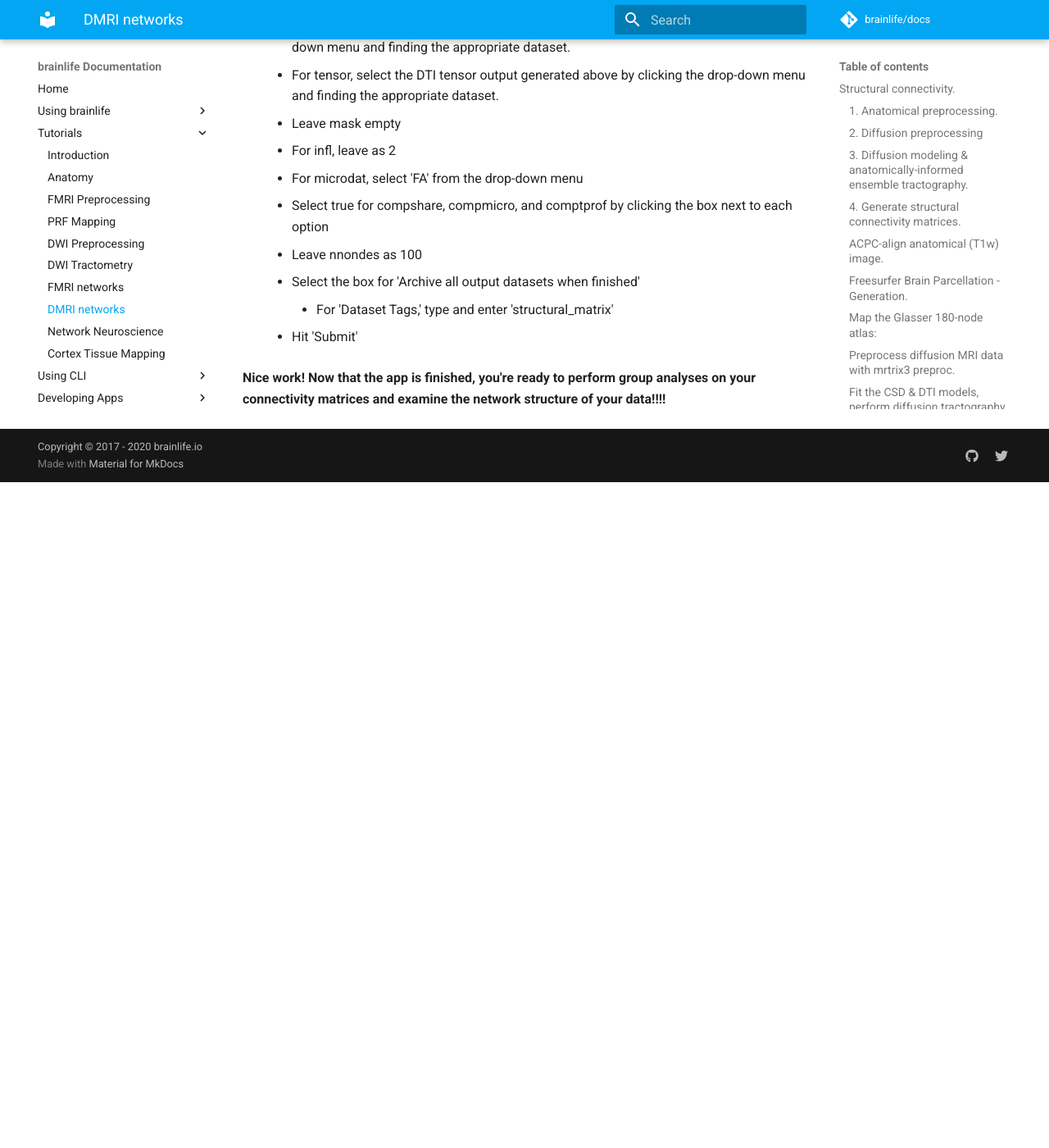
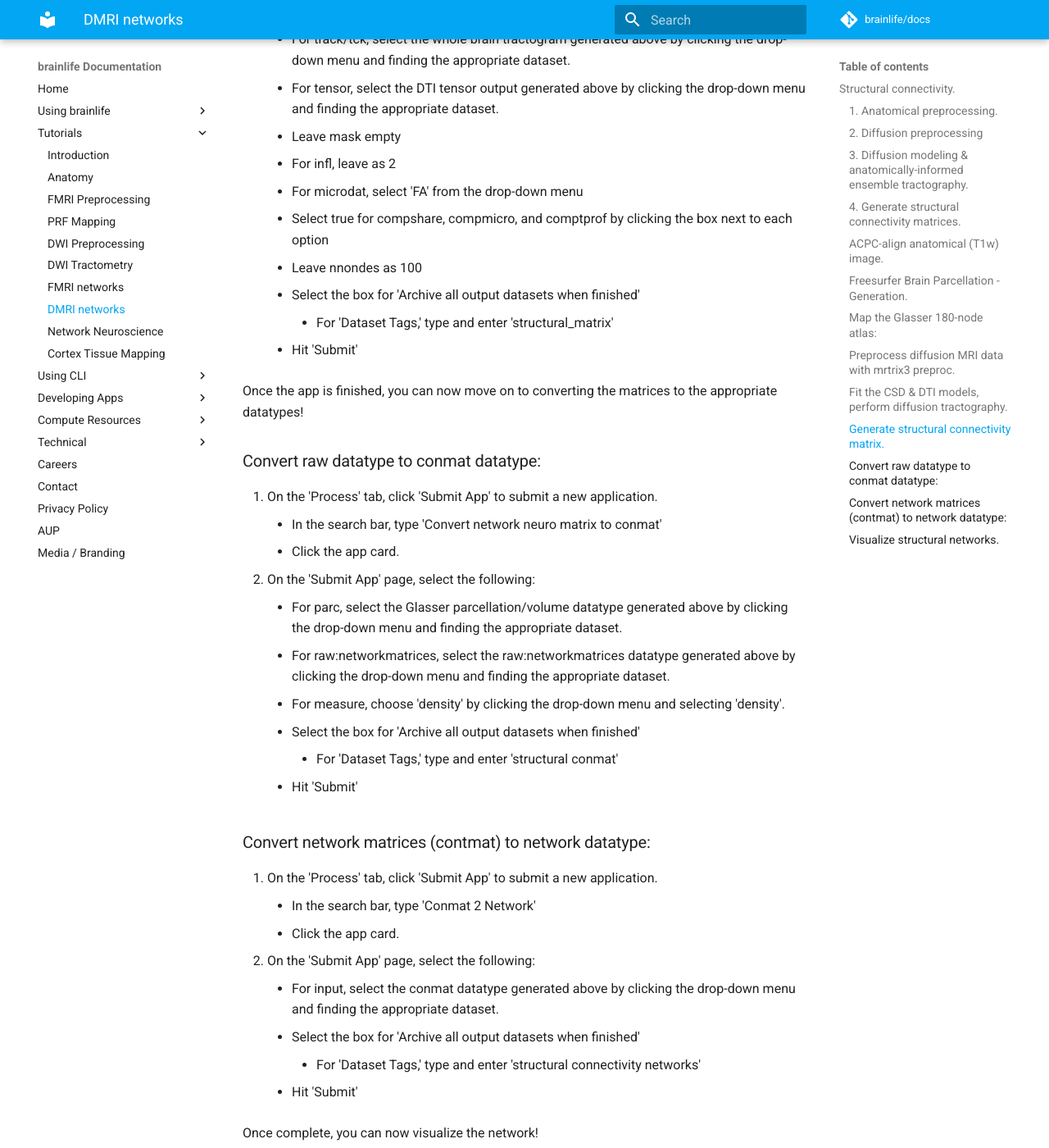
Before and after one commit to brainlife/docs, an MkDocs documentation site: the page built from docs/tutorial/networkneuroscience-structural.md, in a window 1280 px wide and 1400 px high, scrolled down 7816 px. Shown: the whole window at 82% size. Built offline with MkDocs 1.6.1 and Material for MkDocs 9.7.7, drawn with Linux system fonts in a browser that asks for light colours; comment, search, counter and statistics services are not loaded; before the commit the page ends 8404 px from its top, so only the background shows below that; some of the changed text lies outside the part shown.

Commit message:
Update networkneuroscience-structural.md

```diff
--- a/docs/tutorial/networkneuroscience-structural.md
+++ b/docs/tutorial/networkneuroscience-structural.md
@@ -29,7 +29,7 @@
 
 ### 3. Diffusion modeling & anatomically-informed ensemble tractography.
 
-Once the dMRI data has been cleaned and aligned to the anatomical (T1w) image, the next step is to map the underlying white matter anatomy using diffusion tractography. Diffusion tractography works by modeling how water is moving throughout the brain based on the principle of **anisotropy** -- that water will move unequally in a particular direction given a physical constraint. In the case of diffusion MRI, this constraint comes from the myelin wrapping the many axons arranged into bundles known as **fasicles**. _( ---> question here, which are known based on their termination? There are common groupings of these fasicles, known as **white matter tracts**, based on their terminations into the cortex.)_ Diffusion tractography generates **streamlines** that act as evidence of underlying white matter organization. We can bundle these streamlines into common white matter tracts digitally, just as we can bundle fasciles into **tracts** using histological methods.
+Once the dMRI data has been cleaned and aligned to the anatomical (T1w) image, the next step is to map the underlying white matter anatomy using diffusion tractography. Diffusion tractography works by modeling how water is moving throughout the brain based on the principle of **anisotropy** -- that water will move unequally in a particular direction given a physical constraint. In the case of diffusion MRI, this constraint comes from the myelin wrapping the many axons arranged into bundles known as **fasicles**. Diffusion tractography generates **streamlines** that act as evidence of underlying white matter organization. We can bundle these streamlines into common white matter tracts digitally, just as we can bundle fasciles into **tracts** using histological methods.
 
 The first step is to fit models of diffusion at each location in the dMRI image that can be used as a guide for the tractography algorithms. The most popular model for this is known as **constrained spherical deconvolution**, or **CSD**. CSD allows for the possibility of multiple fasicles entering a single location that may have different trajectories, which is a major advantage of this model over other models of diffusion. The CSD model at each location can tell the tracking algorithm _how strongly_ and in _what direction_ water is diffusing in the brain, and thus where organized and myelinated white matter is likely to be.
 
@@ -51,6 +51,8 @@
 1. Preprocess dMRI data,
 1. Perform diffusion tractography,
 1. and generate network matrices from the regions of the Glasser 180-node atlas.
+1. convert to conmat datatype
+1. convert to network datatype
 
 ### ACPC-align anatomical (T1w) image.
 
@@ -170,4 +172,44 @@
         * For 'Dataset Tags,' type and enter 'structural_matrix'
     * Hit 'Submit'
 
+Once the app is finished, you can now move on to converting the matrices to the appropriate datatypes!
+
+### Convert raw datatype to conmat datatype:
+
+1. On the 'Process' tab, click 'Submit App' to submit a new application.
+    * In the search bar, type 'Convert network neuro matrix to conmat'
+    * Click the app card.
+1. On the 'Submit App' page, select the following:
+    * For parc, select the Glasser parcellation/volume datatype generated above by clicking the drop-down menu and finding the appropriate dataset.
+    * For raw:networkmatrices, select the raw:networkmatrices datatype generated above by clicking the drop-down menu and finding the appropriate dataset.
+    * For measure, choose 'density' by clicking the drop-down menu and selecting 'density'.
+    * Select the box for 'Archive all output datasets when finished'
+        * For 'Dataset Tags,' type and enter 'structural conmat'
+    * Hit 'Submit'
+
+### Convert network matrices (contmat) to network datatype:
+
+1. On the 'Process' tab, click 'Submit App' to submit a new application.
+    * In the search bar, type 'Conmat 2 Network'
+    * Click the app card.
+1. On the 'Submit App' page, select the following:
+    * For input, select the conmat datatype generated above by clicking the drop-down menu and finding the appropriate dataset.
+    * Select the box for 'Archive all output datasets when finished'
+        * For 'Dataset Tags,' type and enter 'structural connectivity networks'
+    * Hit 'Submit'
+
+Once complete, you can now visualize the network!
+
+### Visualize structural  networks.
+
+1. On the 'Process' tab, click 'Submit App' to submit a new application.
+    * In the search bar, type 'Network Visualization'
+    * Click the app card.
+1. On the 'Submit App' page, select the following:
+    * For conmat (preprocessed), select the network datatype for the functional network generated above by clicking the drop-down menu and finding the appropriate dataset.
+    * Leave all other options as defaults
+    * Select the box for 'Archive all output datasets when finished'
+        * For 'Dataset Tags,' type and enter 'structural visualization'
+    * Hit 'Submit'
+
 **Nice work! Now that the app is finished, you're ready to perform group analyses on your connectivity matrices and examine the network structure of your data!!!!**
```
Also changed, not shown: other parts of docs/tutorial/networkneuroscience-structural.md (+1 -1 lines).
